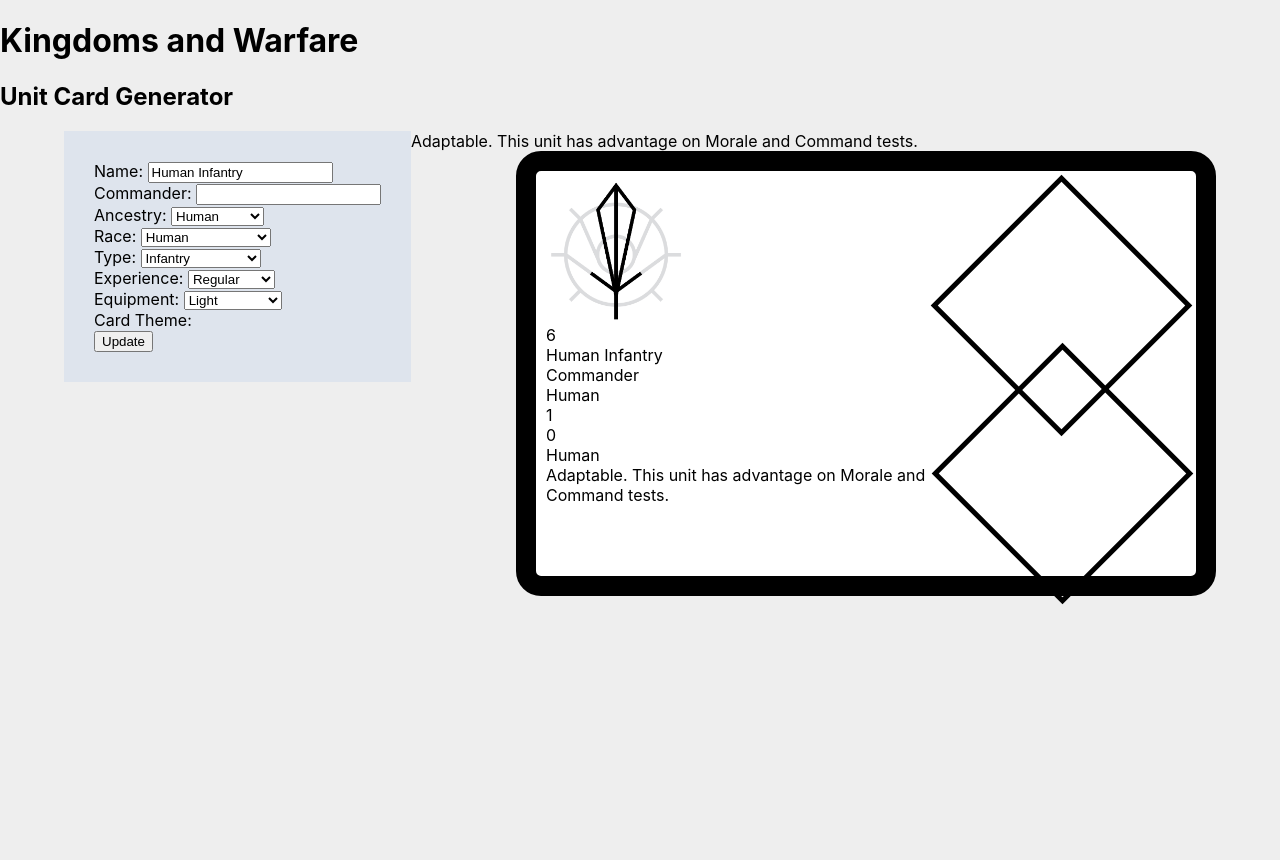
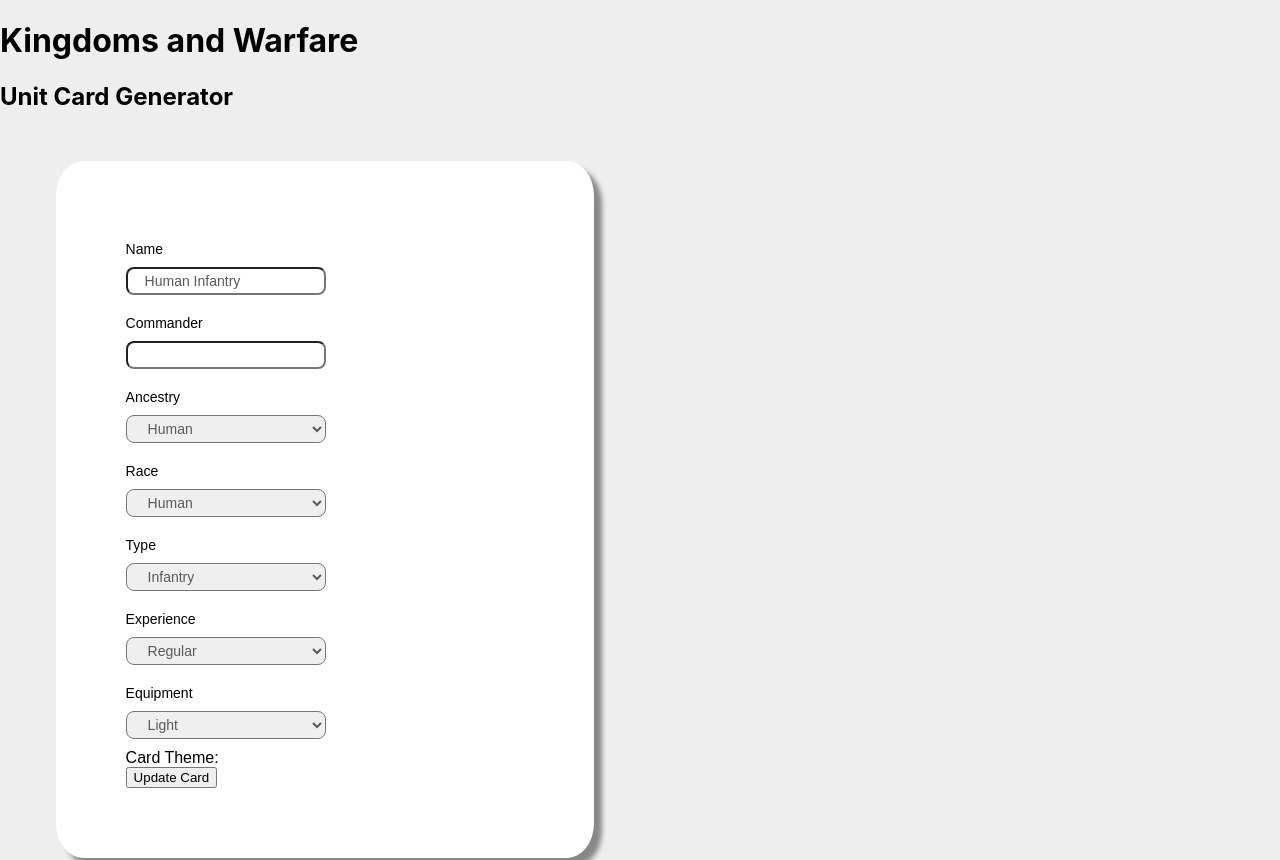
Before and after one commit to ZackBarbari/KW-Unit-Generator, a React (Create React App) app: page / in a window 1280 px wide. Shown: the top 860 px of the page. Before the commit the page ends 800 px from the top, so only its background shows below. Built offline with nearby package versions, Linux system fonts and the light colour scheme.

Commit message:
Some form styling

```diff
--- a/src/components/Input.css
+++ b/src/components/Input.css
@@ -1,6 +1,54 @@
-.input-columns {
-    margin-left: 5%;
+.section-box{
+    margin-left: 2%;
     float: left;
-    background-color: rgba(207, 219, 238, 0.504);
     padding: 30px;
+    font-family: sans-serif
+}
+
+.basic-box {
+  box-shadow: 8px 8px 5px #888888;
+    background-color: rgb(255, 255, 255);
+    border-radius: 5%;
+    padding: 70px;
   }
+
+.trait-box {
+    box-shadow: 8px 8px 5px #888888;
+    margin-top: 5%;
+    background-color: rgb(255, 255, 255);
+    border-radius: 5%;
+    padding: 30px;
+}
+
+.dropdown-styling {
+	/*background-color: whitesmoke;*/
+	border-radius: 8px;
+	box-sizing: border-box;
+	color: #595959;
+	font-size: 14px;
+	padding: 4px 17px;
+	width: 200px;
+	margin-bottom: 10px;
+}
+
+.input-styling {
+	/*background-color: whitesmoke;*/
+	border-radius: 8px;
+	box-sizing: border-box;
+	color: #595959;
+	font-size: 14px;
+	padding: 4px 17px;
+	width: 200px;
+	margin-bottom: 10px;
+}
+
+.titles {
+  float:left;
+  font-size: 14px;
+  margin-top: 10px;
+  margin-bottom: 10px;
+}
+
+.input-container {
+  float:right;
+}
--- a/src/components/InputBox.js
+++ b/src/components/InputBox.js
@@ -1,7 +1,6 @@
 import './Input.css';
 import InputForm from "./forms/input";
 import Dropdown from "./forms/dropdown";
-//import CheckBox from "./forms/checkbox";
 import ancestries from "../constants/ancestries";
 import equipment from "../constants/statics/equipment";
 import experience from "../constants/experience";
@@ -28,11 +27,11 @@ const InputBox = ({onMod}) => {
     var list = [];
 
     //console.log(raceMap.get("Human").traits)
-    traitList.map((trait) => console.log(`${trait.name} ${trait.description}`))
+    //traitList.map((trait) => console.log(`${trait.name} ${trait.description}`))
 
 
     const onSave = () => {
-        console.log(traitList)
+        //console.log(traitList)
         const body = {
             name: nameRef.current.value,
             commander: commandRef.current.value,
@@ -44,7 +43,7 @@ const InputBox = ({onMod}) => {
             size: raceMap.get(raceRef.current.value).size,
             traits: traitList
         }
-        console.log(body)
+        //console.log(body)
         onMod(body)
     }
 
@@ -64,8 +63,8 @@ const InputBox = ({onMod}) => {
     }
 
     return (
-        <>
-        <div className='input-columns'>
+        <div className='section-box'>
+        <div className='basic-box'>
         <InputForm
             label="Name"
             ref={nameRef}
@@ -122,14 +121,19 @@ const InputBox = ({onMod}) => {
             <br></br>
         <input
         type ="submit"
-        value="Update"
+        value="Update Card"
         onClick={onSave}
         />
         </div>
+        <div className='trait-box'>
         {race && (
             traitList.map((trait) => (<div>{trait.name} {trait.description}</div>))
         )}
-        </>
+        </div>
+        {raceRef.current.value === "Other" && (
+            'INPUT YOUR OWN RACIAL VALUES'
+        )}
+        </div>
     )
 }
 
--- a/src/components/forms/dropdown.js
+++ b/src/components/forms/dropdown.js
@@ -1,4 +1,4 @@
-//import Input from "../../styles/Forms.module.css";
+import '../Input.css'
 import React, { useState } from "react";
 
 // React.forwardRef allows this component to provide the reference info to the parent calling it
@@ -9,12 +9,12 @@ const Dropdown = React.forwardRef(
 
     return (
       <div>
-        <label>
+        <label className='titles'>
           {label}
-          {": "}
         </label>
+        <br /><br />
         <select
-          //className={Input.input2}
+          className='dropdown-styling'
           ref={ref}
           defaultValue={value}
           onChange={onChange}
--- a/src/components/forms/input.js
+++ b/src/components/forms/input.js
@@ -1,15 +1,16 @@
-//import Input from "../../styles/Forms.module.css";
+import '../Input.css'
 import React, { useState } from "react";
 
 // React.forwardRef allows this component to provide the reference info to the parent calling it
 const InputForm = React.forwardRef(({ label, passedValue }, ref) => {
   return (
     <div>
-      <label>
+      <label className='titles'>
         {label}
-        {": "}
       </label>
+      <br /><br />
       <input
+        className='input-styling'
         ref={ref}
         defaultValue={passedValue}
       ></input>
--- a/src/components/forms/racedropdown.js
+++ b/src/components/forms/racedropdown.js
@@ -1,4 +1,4 @@
-//import Input from "../../styles/Forms.module.css";
+import '../Input.css'
 import React, { useState } from "react";
 
 // React.forwardRef allows this component to provide the reference info to the parent calling it
@@ -9,12 +9,12 @@ const SelectiveDropdown = React.forwardRef(
 
     return (
       <div>
-        <label>
+        <label className='titles'>
           {label}
-          {": "}
         </label>
+        <br /><br />
         <select
-          //className={Input.input2}
+          className='dropdown-styling'
           ref={ref}
           defaultValue={value}
           onChange={onChange}
```
